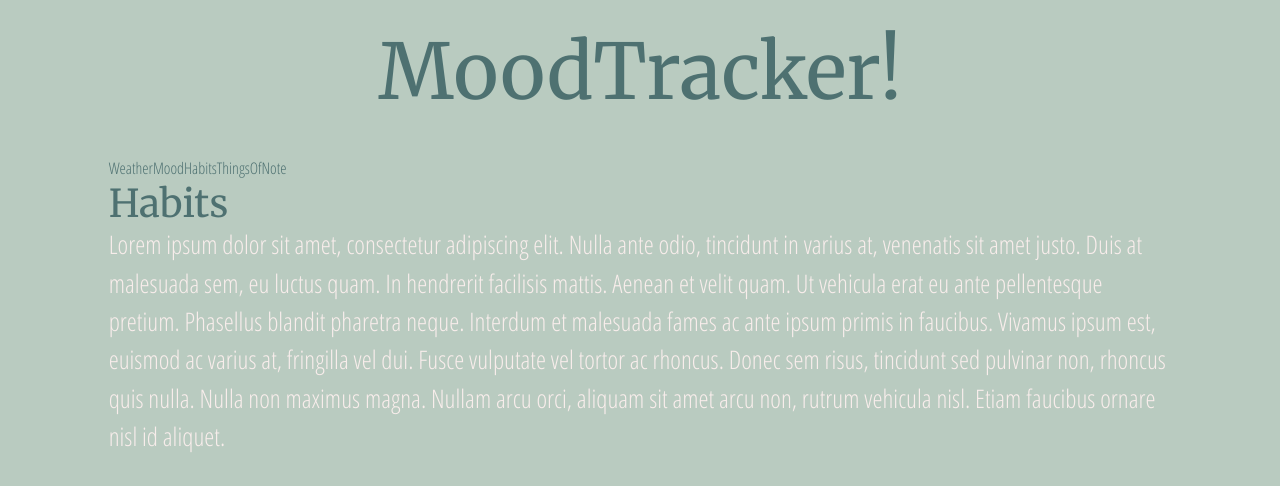
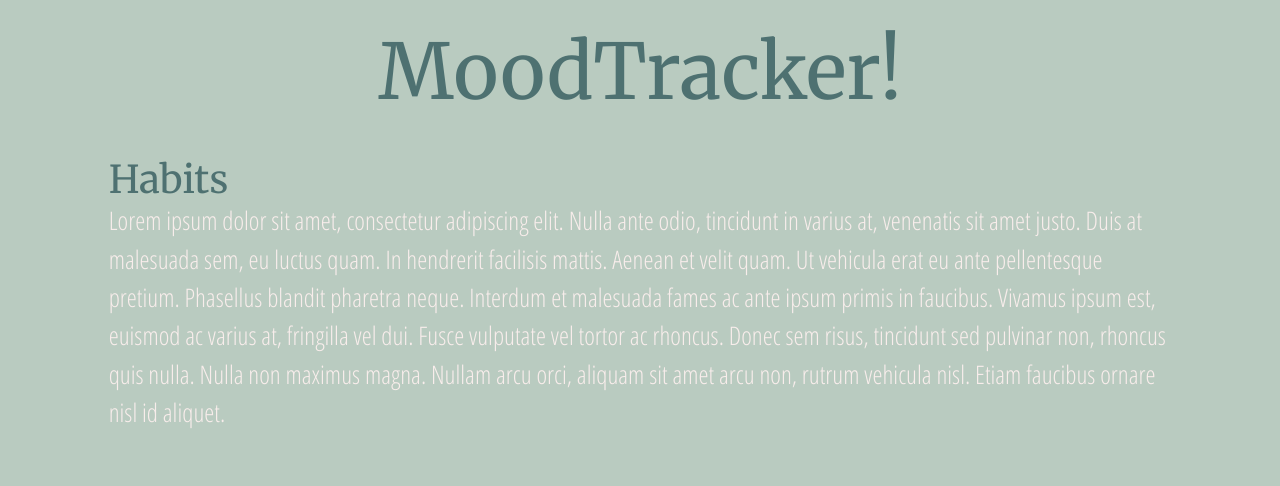
Before and after one commit to moapng/MoodTracker, a React (Create React App) app in the folder mood-tracker/: page /habits in a window 1280 px wide. Shown: the top 486 px of the page. Built offline with nearby package versions, Linux system fonts and the light colour scheme.

Commit message:
no post errors, still not working

```diff
--- a/mood-tracker/src/components/browserWindowComponent.js
+++ b/mood-tracker/src/components/browserWindowComponent.js
@@ -1,5 +1,4 @@
 import React, { Component } from 'react';
-import MiniMenu from './menus/miniMenu';
 
 class BrowserWindowComponent extends Component {
     render() {
@@ -9,7 +8,6 @@ class BrowserWindowComponent extends Component {
                     <div className="col-10 offset-1">
                         <div className="browser-container">
                             <div className="browser-top">
-                                <MiniMenu />
                             </div>
 
                             <div className="browser-content">
--- a/mood-tracker/src/components/menus/browserMenu.js
+++ b/mood-tracker/src/components/menus/browserMenu.js
@@ -15,7 +15,6 @@ class BrowserMenu extends Component {
             .then(
                 (result) => {
                     this.setState({ categories: result })
-                    console.log(this.state.categories);
                 }
             );
     }
--- a/mood-tracker/src/components/menus/miniMenu.js
+++ /dev/null
@@ -1,17 +0,0 @@
-import React, { Component } from 'react';
-import { Link } from 'react-router-dom';
-
-class MiniMenu extends Component {
-    render() {
-        return (
-            <div className="dropdown-content">
-                <Link to="/weather">Weather</Link>
-                <Link to="/mood">Mood</Link>
-                <Link to="/habits">Habits</Link>
-                <Link to="/things-of-note">ThingsOfNote</Link>
-            </div>
-        );
-    }
-}
-
-export default MiniMenu;
--- a/mood-tracker/src/pages/thingsOfNotePage.js
+++ b/mood-tracker/src/pages/thingsOfNotePage.js
@@ -6,26 +6,25 @@ class ThingsOfNotePage extends Component {
     constructor(props) {
         super(props)
         this.state = {
-            noteData: '',
-            nDate: '',
-            id: ''
+            note: '',
+            nDate: Date(),
+            id: '1'
 
         }
     }
     handleSubmit() {
+        console.log(this.state);
         fetch('https://localhost:44302/api/ofnote', {
             method: 'POST',
-            headers: { 'Content-type': 'application/json; charset=UTF-8' },
             body: JSON.stringify({
-                noteData: this.state.noteData,
+                note: this.state.note,
                 nDate: this.state.nDate,
                 id: this.state.id
             }),
+            headers: { 'Content-type': 'application/json; charset=UTF-8' },
+
         }
         )
-        // .then(response => response.json())
-        // .then(data => { console.log(data); })
-        // .catch(error => { console.log('Error:', error); })
     }
     render() {
         return (
@@ -35,9 +34,9 @@ class ThingsOfNotePage extends Component {
                     <form>
                         <div className="form-group">
                             <label htmlFor="noteTextArea">Things of Note</label>
-                            <textarea onChange={(e => this.setState({ noteData: e.target.value }))} className="form-control" id="noteTextArea" rows="8" placeholder="Write down anything you'd like!"></textarea>
+                            <textarea onChange={(e => this.setState({ note: e.target.value }))} className="form-control" id="noteTextArea" rows="8" placeholder="Write down anything you'd like!"></textarea>
                             <div className="row" />
-                            <button type="submit" className="btn btn-primary" id="noteSubmit" onSubmit={this.handleSubmit()}>Submit</button>
+                            <button type="submit" className="btn btn-primary" id="noteSubmit" onClick={this.handleSubmit}>Submit</button>
                         </div>
                     </form>
 
```
